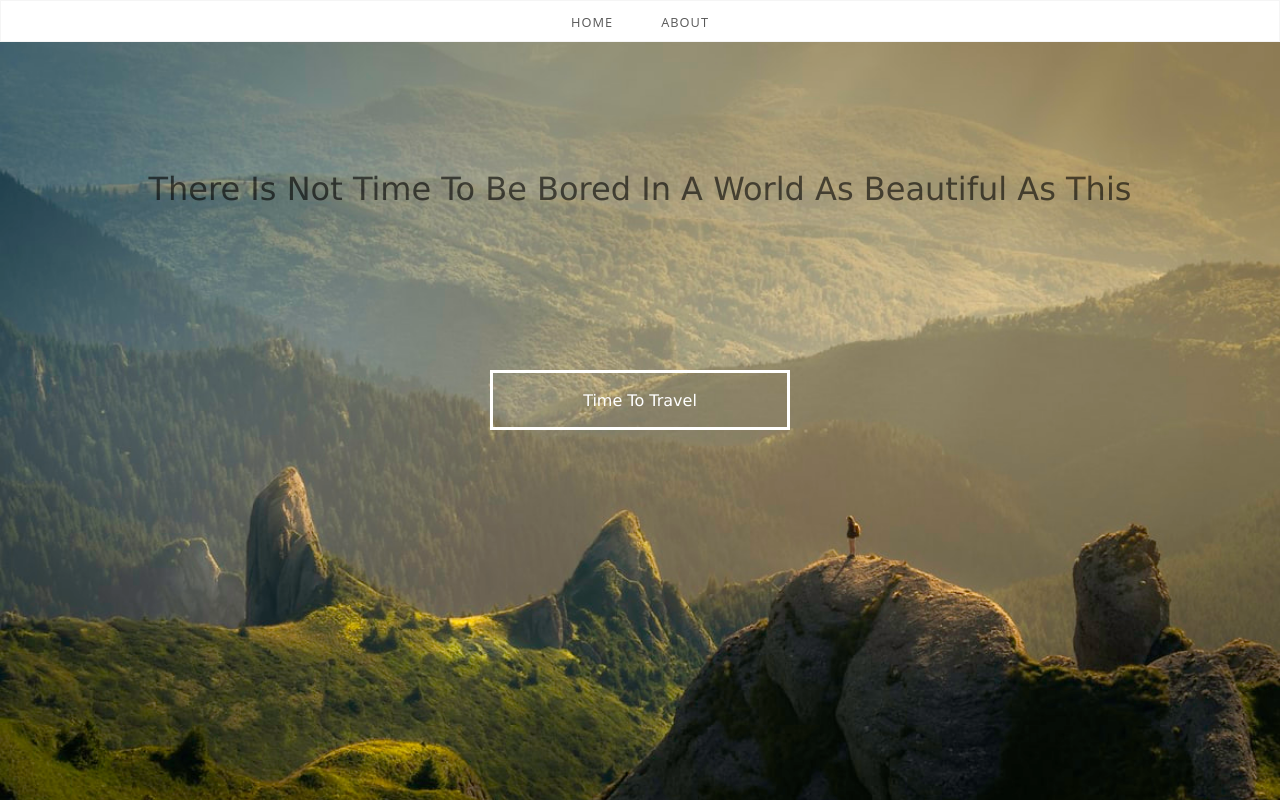
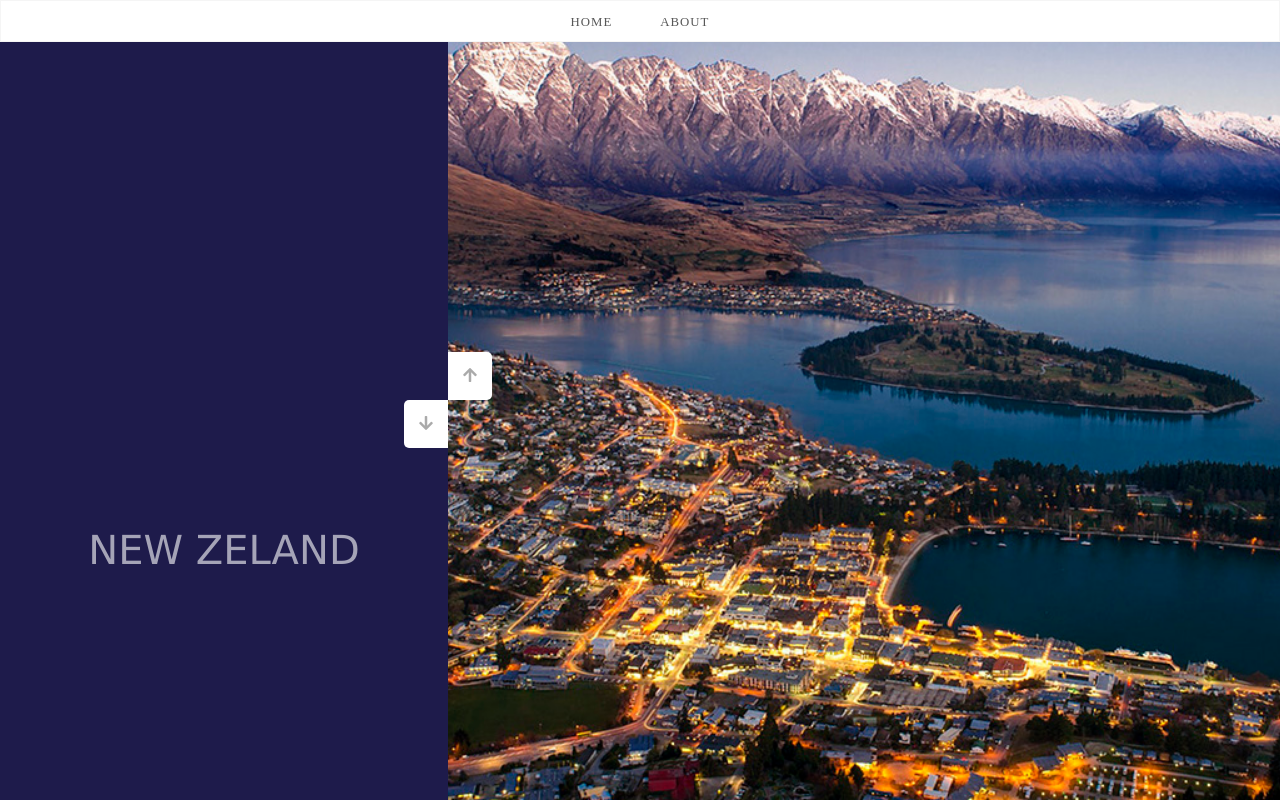
Before and after one commit to ArtForLife55/Gallery-, a plain HTML site: page index.html in a window 1280 px wide. Both pictures are taken after a click on the button "Time To Travel". Drawn offline with nearby package versions, Linux system fonts and the light colour scheme.

Commit message:
40% pregress done

```diff
--- a/index.html
+++ b/index.html
@@ -13,16 +13,18 @@
             crossorigin="anonymous"
         ></script>
         <link rel="stylesheet" href="style.css" />
-        <title>let's travel</title>
+        <title>Let's Travel</title>
     </head>
     <body>
         <div class="page1">
             <h1>
-                There is not time to be bored in a world as beautiful as this
+                There is no time to be bored in a world as beautiful as this
             </h1>
             <div class="container">
                 <div class="buttone">
-                    <button class="button">Time To Travel</button>
+                    <button class="button" onclick="next()">
+                        Time To Travel
+                    </button>
                 </div>
             </div>
             <nav>
@@ -38,44 +40,50 @@
         </div>
 
         <div id="carrousell">
+            <nav>
+                <ul class="menu2">
+                    <li><a href="index.html">Home</a></li>
+                    <li><a href="#">About</a></li>
+                </ul>
+            </nav>
             <div class="slider-container">
                 <div class="left-slide">
-                    <div style="background-color: #fd3555">
-                        <h1>Nature flower</h1>
-                        <p>all in pink</p>
+                    <div style="background-color: #a1a1a1">
+                        <h1>LONDON</h1>
+                        <p></p>
                     </div>
                     <div style="background-color: #2a86ba">
-                        <h1>Bluuue Sky</h1>
-                        <p>with it's mountains</p>
+                        <h1>BORA BORA</h1>
+                        <p></p>
                     </div>
-                    <div style="background-color: #252e33">
-                        <h1>Lonely castle</h1>
-                        <p>in the wilderness</p>
+                    <div style="background-color: #e4b13b">
+                        <h1>PARIS</h1>
+                        <p></p>
                     </div>
-                    <div style="background-color: #ffb866">
-                        <h1>Flying eagle</h1>
-                        <p>in the sunset</p>
+                    <div style="background-color: #1e1b4b">
+                        <h1>NEW ZELAND</h1>
+                        <p></p>
                     </div>
                 </div>
                 <div class="right-slide">
                     <div
                         style="
-                            background-image: url('https://images.unsplash.com/photo-1508768787810-6adc1f613514?ixlib=rb-0.3.5&ixid=eyJhcHBfaWQiOjEyMDd9&s=e27f6661df21ed17ab5355b28af8df4e&auto=format&fit=crop&w=1350&q=80');
+                            background-image: url('./background-Images/Queenstown.jpg');
                         "
                     ></div>
                     <div
                         style="
-                            background-image: url('https://images.unsplash.com/photo-1519981593452-666cf05569a9?ixlib=rb-0.3.5&ixid=eyJhcHBfaWQiOjEyMDd9&s=90ed8055f06493290dad8da9584a13f7&auto=format&fit=crop&w=715&q=80');
+                            background-image: url('./background-Images/Paris-2.jpg');
                         "
                     ></div>
                     <div
                         style="
-                            background-image: url('https://images.unsplash.com/photo-1486899430790-61dbf6f6d98b?ixlib=rb-0.3.5&ixid=eyJhcHBfaWQiOjEyMDd9&s=8ecdee5d1b3ed78ff16053b0227874a2&auto=format&fit=crop&w=1002&q=80');
+                            background-image: url('./background-Images/borabora.jpeg');
                         "
                     ></div>
                     <div
                         style="
-                            background-image: url('https://images.unsplash.com/photo-1510942201312-84e7962f6dbb?ixlib=rb-0.3.5&ixid=eyJhcHBfaWQiOjEyMDd9&s=da4ca7a78004349f1b63f257e50e4360&auto=format&fit=crop&w=1050&q=80');
+                            background-image: url('./background-Images/london.jpg');
                         "
                     ></div>
                 </div>
--- a/main.js
+++ b/main.js
@@ -36,3 +36,7 @@ var changeSlide = (direction) => {
         activeSlideIndex * sliderHeight
     }px)`;
 };
+function next() {
+    $(".page1").hide();
+    $("#carrousell").show();
+}
--- a/style.css
+++ b/style.css
@@ -1,5 +1,6 @@
 /* page1 */
-body {
+
+.page1 {
     background: url("./background-Images/photo-1469474968028-56623f02e42e.jpg")
         no-repeat center center fixed;
     background-size: 100%;
@@ -81,14 +82,54 @@ h1 {
     text-align: center;
     position: relative;
     top: 170px;
-    font-family:'Lucida Sans', 'Lucida Sans Regular', 'Lucida Grande', 'Lucida Sans Unicode', Geneva, Verdana, sans-serif;
-    text-transform:capitalize;
-    opacity:0.6;
-   font-weight: 300;
-
+    font-family: "Lucida Sans", "Lucida Sans Regular", "Lucida Grande",
+        "Lucida Sans Unicode", Geneva, Verdana, sans-serif;
+    text-transform: capitalize;
+    opacity: 0.6;
+    font-weight: 300;
 }
 
 /* page2 */
+ul {
+    list-style: none;
+}
+a {
+    text-decoration: none;
+}
+nav {
+    display: flex;
+    justify-content: space-around;
+    align-items: center;
+    width: 100%;
+    border: 1px solid rgba(0, 0, 0, 0.04);
+    background-color: #ffffff;
+    position: fixed;
+    left: 0;
+    top: 0;
+    z-index: 100;
+}
+nav .menu2 li a {
+    height: 40px;
+    line-height: 43px;
+    margin: 0px;
+    padding: 0px 22px;
+    display: flex;
+    font-size: 0.8rem;
+    text-transform: uppercase;
+    font-weight: 500;
+    color: #585858;
+    letter-spacing: 1px;
+}
+
+nav .menu2 li a:hover {
+    background-color: #242424;
+    color: #ffffff;
+    box-shadow: 5px 10px 30px rgba(53, 53, 53, 0.1);
+    transition: all ease 0.2s;
+}
+li {
+    display: inline-block;
+}
 
 /* caroussel  */
 
```
Also changed, not shown: background-Images/NEWZELEND.jpg (added), background-Images/Paris-2.jpg (added), background-Images/Queenstown.jpg (added), background-Images/borabora.jpeg (added), background-Images/london.jpg (added).
